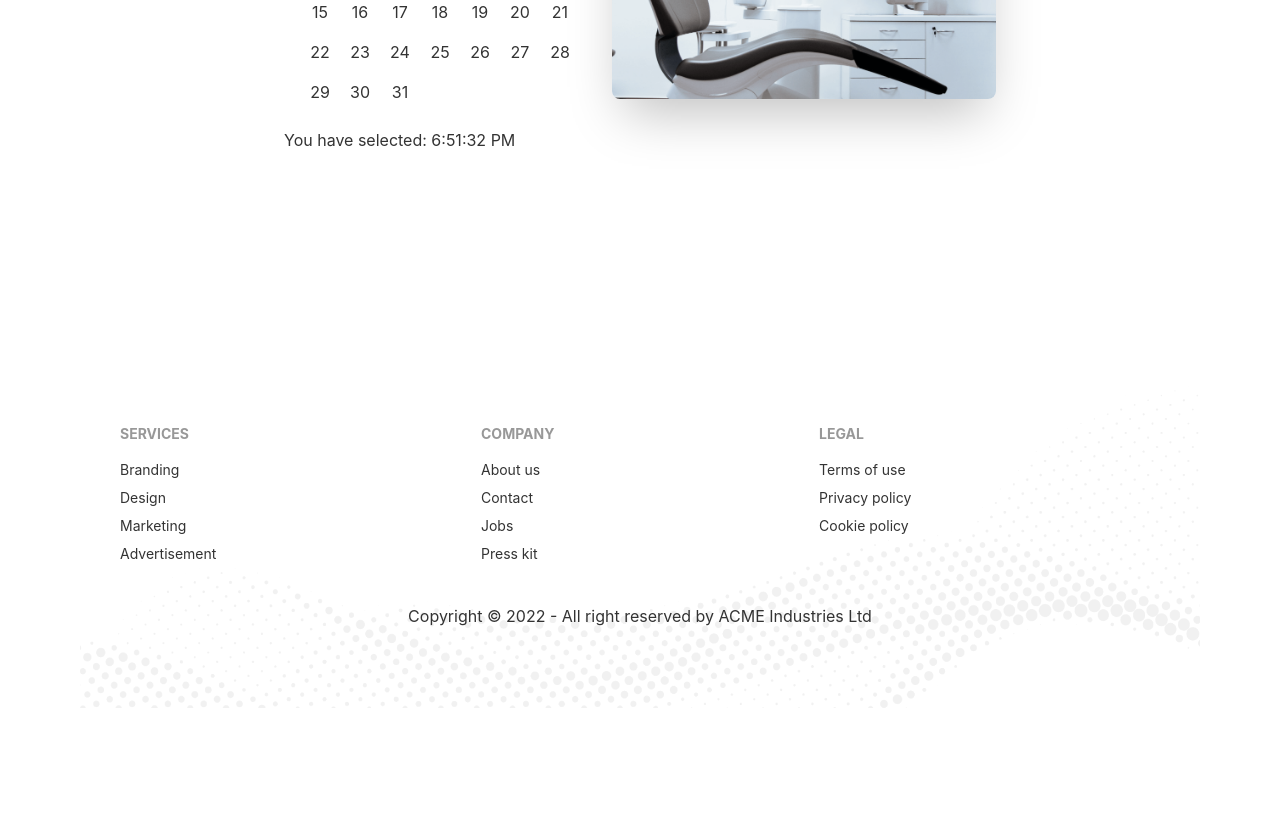
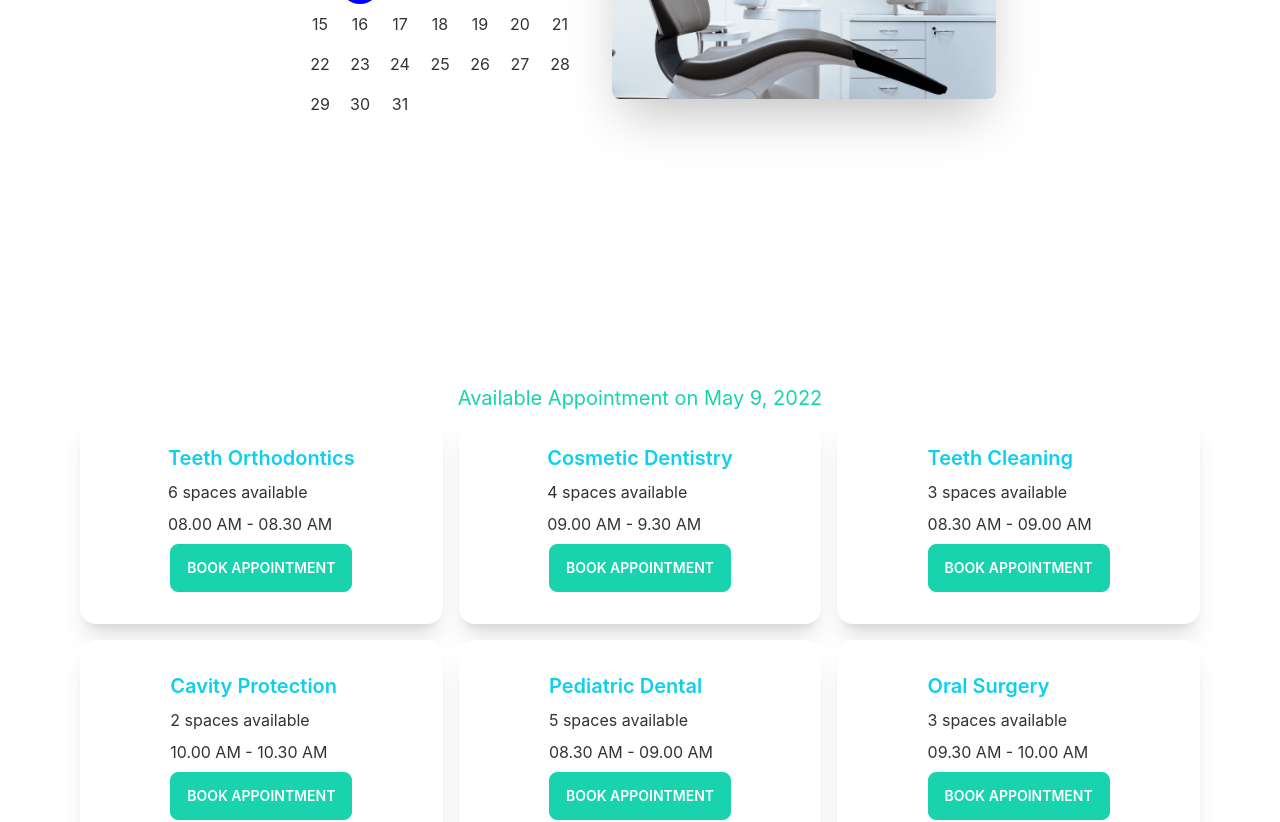
Before and after one commit to mubarakmohin1/Doctors-portal, a React (Create React App) app: page /appointment in a window 1280 px wide. Shown: the part 480-1302 px from the top of the page. Before the commit the page ends 1188 px from the top, so only its background shows below. Built offline with nearby package versions, Linux system fonts and the light colour scheme.

Commit message:
available slot showing

```diff
--- /dev/null
+++ b/public/service.json
@@ -0,0 +1,61 @@
+[
+    {
+      "_id": 1,
+      "name": "Teeth Orthodontics",
+      "slots": [
+        "08.00 AM - 08.30 AM",
+        "08.30 AM - 09.00 AM",
+        "09.00 AM - 9.30 AM",
+        "09.30 AM - 10.00 AM",
+        "10.00 AM - 10.30 AM",
+        "10.30 AM - 11.00 AM"
+      ]
+    },
+    {
+      "_id": 2,
+      "name": "Cosmetic Dentistry",
+      "slots": [
+        "09.00 AM - 9.30 AM",
+        "09.30 AM - 10.00 AM",
+        "10.00 AM - 10.30 AM",
+        "10.30 AM - 11.00 AM"
+      ]
+    },
+    {
+      "_id": 3,
+      "name": "Teeth Cleaning",
+      "slots": [
+        "08.30 AM - 09.00 AM",
+        "09.00 AM - 9.30 AM",
+        "09.30 AM - 10.00 AM"
+      ]
+    },
+    {
+      "_id": 4,
+      "name": "Cavity Protection",
+      "slots": [
+        "10.00 AM - 10.30 AM",
+        "10.30 AM - 11.00 AM"
+      ]
+    },
+    {
+      "_id": 5,
+      "name": "Pediatric Dental",
+      "slots": [
+        "08.30 AM - 09.00 AM",
+        "09.00 AM - 9.30 AM",
+        "09.30 AM - 10.00 AM",
+        "10.00 AM - 10.30 AM",
+        "10.30 AM - 11.00 AM"
+      ]
+    },
+    {
+      "_id": 6,
+      "name": "Oral Surgery",
+      "slots": [
+        "09.30 AM - 10.00 AM",
+        "10.00 AM - 10.30 AM",
+        "10.30 AM - 11.00 AM"
+      ]
+    }
+  ]
--- a/src/Pages/Appointment/Appointment.js
+++ b/src/Pages/Appointment/Appointment.js
@@ -1,11 +1,14 @@
-import React from 'react';
+import React, { useState } from 'react';
 import Footer from '../Shared/Footer';
 import AppointmentBanner from './AppointmentBanner';
+import AvailableAppointment from './AvailableAppointment';
 
 const Appointment = () => {
+    const [date, setDate] = useState(new Date());
     return (
         <div>
-            <AppointmentBanner></AppointmentBanner>
+            <AppointmentBanner date={date} setDate={setDate}></AppointmentBanner>
+            <AvailableAppointment date={date}></AvailableAppointment>
             <Footer></Footer>
         </div>
     );
--- a/src/Pages/Appointment/AppointmentBanner.js
+++ b/src/Pages/Appointment/AppointmentBanner.js
@@ -1,17 +1,17 @@
-import React, { useState } from 'react';
+import React from 'react';
 import chair from '../../assets/images/chair.png'
 import { DayPicker } from 'react-day-picker';
 import 'react-day-picker/dist/style.css';
-import { format } from 'date-fns/esm';
 
 
-const AppointmentBanner = () => {
-    const [date, setDate] = useState(new Date());
+
+const AppointmentBanner = ({date,setDate}) => {
+
     return (
         <div>
-            <div class="hero min-h-screen">
-                <div class="hero-content flex-col lg:flex-row-reverse">
-                    <img src={chair} class="max-w-sm rounded-lg shadow-2xl" />
+            <div className="hero min-h-screen">
+                <div className="hero-content flex-col lg:flex-row-reverse">
+                    <img src={chair} className="max-w-sm rounded-lg shadow-2xl" />
                     <div>
                         <DayPicker
 
@@ -19,8 +19,6 @@ const AppointmentBanner = () => {
                             selected={date}
                             onSelect={setDate}
                         />
-
-                        <p>You have selected: {format(date, 'pp')}</p>
 
                     </div>
                 </div>
--- /dev/null
+++ b/src/Pages/Appointment/AvailableAppointment.js
@@ -0,0 +1,25 @@
+import { format } from 'date-fns';
+import React, { useEffect, useState } from 'react';
+import Service from './Service';
+
+const AvailableAppointment = ({date}) => {
+    const [services,setServices] = useState([]);
+    useEffect(()=>{
+        fetch('service.json').then(res =>res.json()).then(data =>{
+            console.log(data);
+            setServices(data)
+        })
+    },[])
+    return (
+        <div>
+          <h4 className='text-center text-xl text-secondary'> Available Appointment on {format(date ||new Date(),'PP')}</h4>
+          <div className='grid grid-cols-1 lg:grid-cols-3 gap-4'>
+              {
+                  services.map(service =><Service key={service._id} service = {service}></Service>)
+              }
+          </div>
+        </div>
+    );
+};
+
+export default AvailableAppointment;
--- /dev/null
+++ b/src/Pages/Appointment/Service.js
@@ -0,0 +1,25 @@
+import React from 'react';
+
+const Service = ({ service }) => {
+    const { name, _id, slots } = service;
+    return (
+        <div className="card lg:max-w-lg bg-base-100 shadow-xl">
+            <div className="card-body mx-auto">
+
+                    <h2 className="card-title text-primary">{name}</h2>
+                    <p>{slots.length} {slots.length > 1 ? "spaces" : "space"} available </p>
+                    <p>
+                        {
+                            slots.length > 0 ? <span>{slots[0]}</span> : <span className='text-red-500'>Try Another Day</span>
+                        }
+                    </p>
+
+                <div className="card-actions justify-center">
+                    <button disabled={slots.length === 0} className="btn btn-secondary text-white uppercase">Book Appointment</button>
+                </div>
+            </div>
+        </div>
+    );
+};
+
+export default Service;
```
